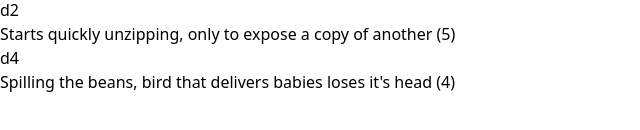
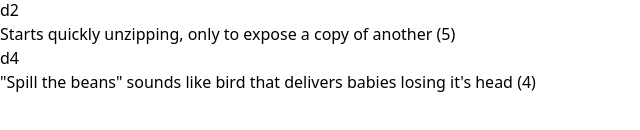
Before and after one commit to neverstew/cwords, a React (Vite) app in the folder app/: page / in a window 1280 px wide. Shown: the part 482-612 px from the top of the page, without its empty margins (0-640 px from the left). Built offline with nearby package versions, Linux system fonts and the light colour scheme.

Commit message:
Update clue

```diff
--- a/app/src/useGame.ts
+++ b/app/src/useGame.ts
@@ -48,7 +48,7 @@ export const INITIAL_GAME_STATE = {
             "counts": "(5)"
         },
         "d4": {
-            "clue": "Spilling the beans, bird that delivers babies loses it's head",
+            "clue": "\"Spill the beans\" sounds like bird that delivers babies losing it's head",
             "range": [
                 9,
                 14,
```
